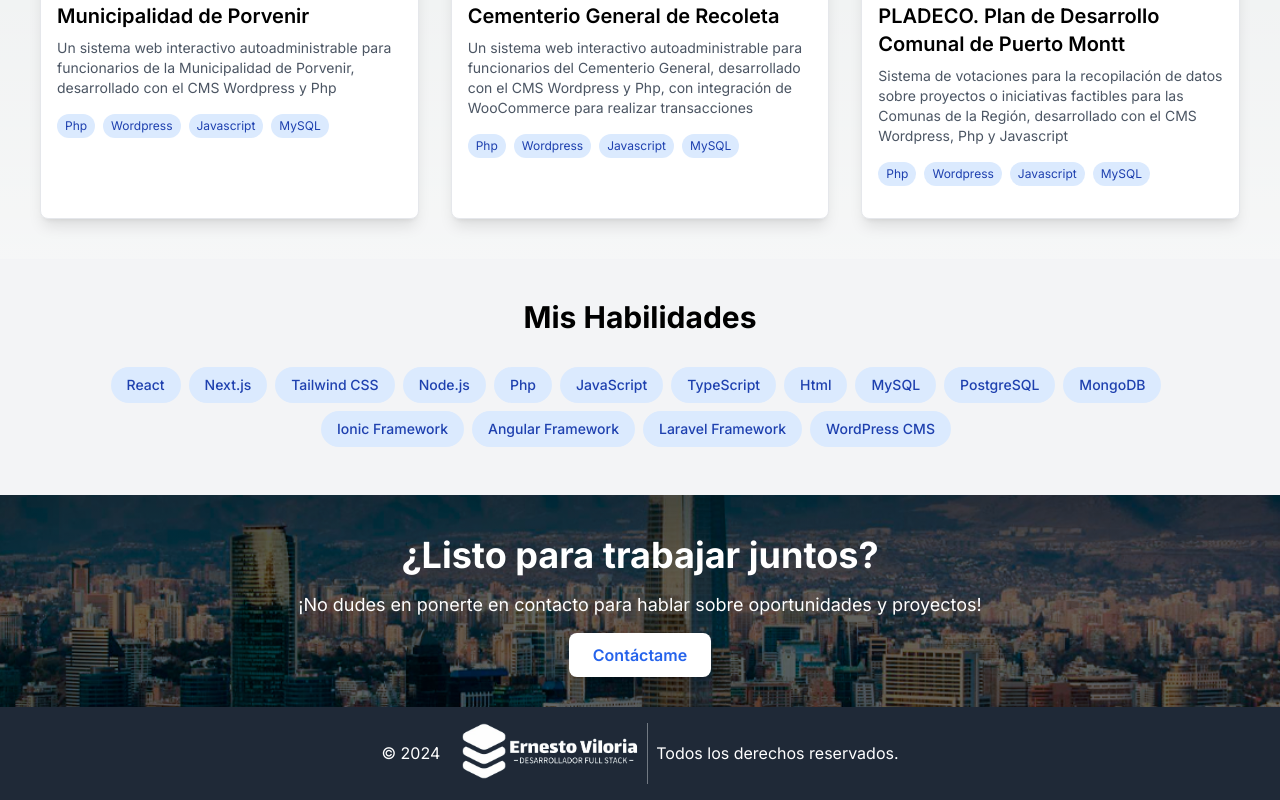
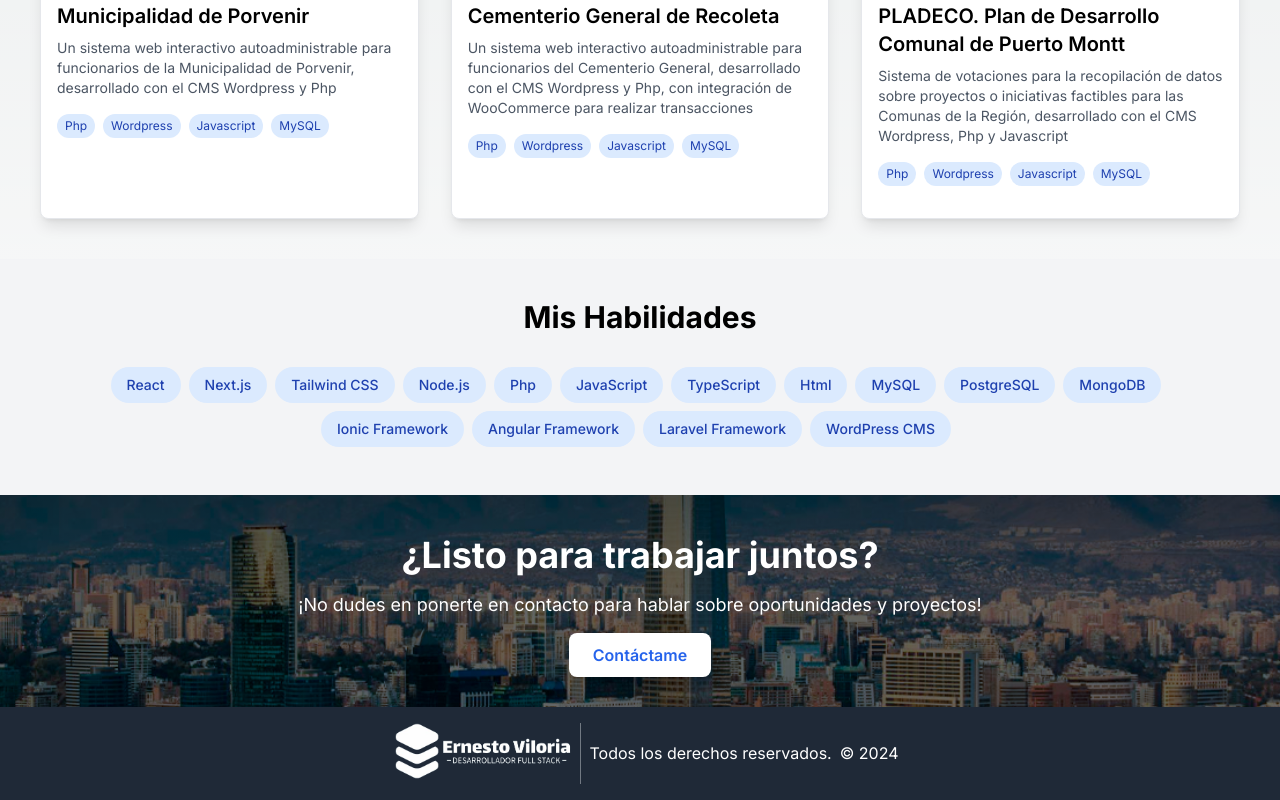
Before and after one commit to ernesto4664/Mi-portafolio, a Next.js app: page / in a window 1280 px wide. Shown: the part 1598-2398 px from the top of the page. Built offline with nearby package versions, Linux system fonts and the light colour scheme.

Commit message:
mejoras footer

```diff
--- a/src/components/Footer.tsx
+++ b/src/components/Footer.tsx
@@ -5,7 +5,6 @@ const Footer: React.FC = () => {
   return (
     <footer className="bg-gray-800 text-white p-4 text-center">
       <div className="flex flex-col items-center justify-center sm:flex-row sm:justify-center sm:space-x-2">
-        <p className="mb-2 sm:mb-0">© {new Date().getFullYear()}</p>
         <Image
           src="/images/Evoriginal.png"
           alt="Logo de ErnestoV"
@@ -14,6 +13,7 @@ const Footer: React.FC = () => {
           className="h-auto"
         />
         <p className="mb-2 sm:mb-0">Todos los derechos reservados.</p>
+        <p className="mb-2 sm:mb-0">© {new Date().getFullYear()}</p>
       </div>
     </footer>
   );
```
